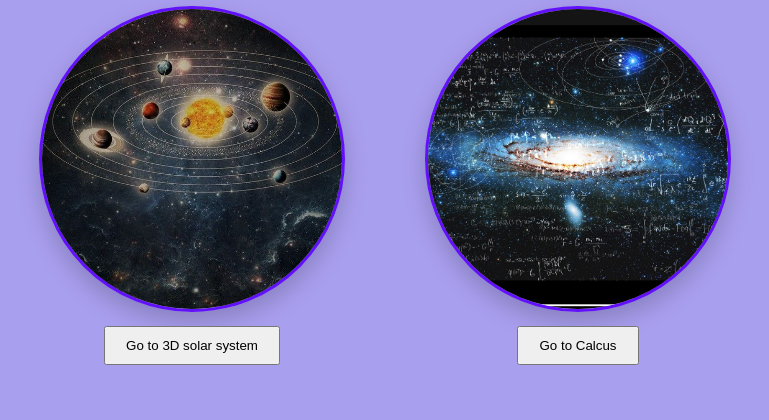
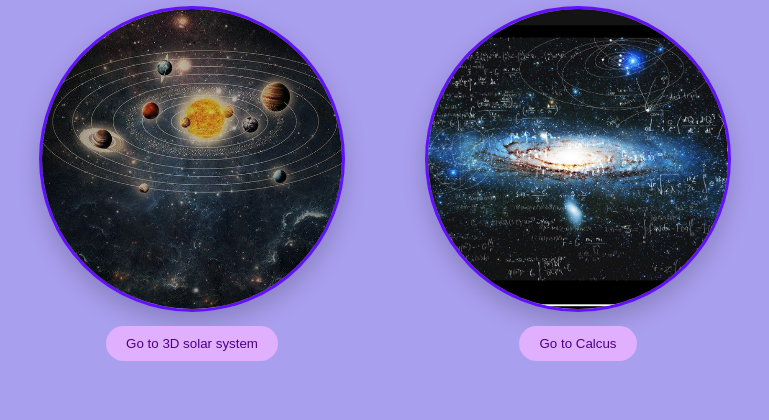
Before and after one commit to sofiakiosova37-boop/Deno-, a Flask app: page /menu in a window 1280 px wide; the page is wider, and only the part inside the window is pictured. Shown: the part 450-870 px from the top of that part, without its empty margins (275-1044 px from the left). After the commit the page ends 811 px from the top of that part, so only its background shows below. Run offline with Flask 3, Linux system fonts and the light colour scheme; the visitor is signed in with stand-in values (Sample User, id 1).

Commit message:
Змінила дизайн головних кнопок

```diff
--- a/Demo/static/style.css
+++ b/Demo/static/style.css
@@ -60,7 +60,16 @@
 }
 
 .button {
+    border: none;
+    border-radius: 25px;
     margin-top: 10px;
     padding: 10px 20px;
     cursor: pointer;
+    color: #4b0082;
+    transition: background-color 0.3s ease;
+    background-color: #e0b0ff;
 }
+
+.button:hover {
+    background-color: #d190ff;
+}
--- a/Demo/templates/calcus.html
+++ b/Demo/templates/calcus.html
@@ -7,7 +7,7 @@
 <body>
     <div class = "Title">
         <h1>Asteria Space</h1>
-        <h1>Розрахунок космічних швидкостей</h1>
+        <h1>Астрономічні розрахунки</h1>
     </div>
     <form method="POST">
         <input type="text" name="mass" placeholder="Маса планети (кг)" required>
--- a/Demo/templates/login.html
+++ b/Demo/templates/login.html
@@ -4,7 +4,7 @@
 <title>Login</title>
 <style>
 body{
-background:black;
+background:rgb(66, 98, 242);
 color:white;
 font-family:Arial;
 text-align:center;
@@ -21,12 +21,12 @@ padding:10px 20px;
 font-size:18px;
 border-radius:10px;
 border:none;
-background:#00aaff;
+background:#3cbdfd;
 color:white;
 cursor:pointer;
 }
 button:hover{
-background:#0088cc;
+background:#89d3fe;
 }
 </style>
 </head>
--- a/visitors.txt
+++ b/visitors.txt
@@ -19,3 +19,5 @@ Sofi | 2026-03-30 19:25:04.589837
 Sofi | 2026-04-05 19:05:07.449432
 Sofi | 2026-04-06 10:43:28.304016
 Sofi | 2026-04-06 17:45:49.074342
+Jo | 2026-04-06 19:42:44.915875
+Sofi | 2026-04-06 19:47:33.633295
```
